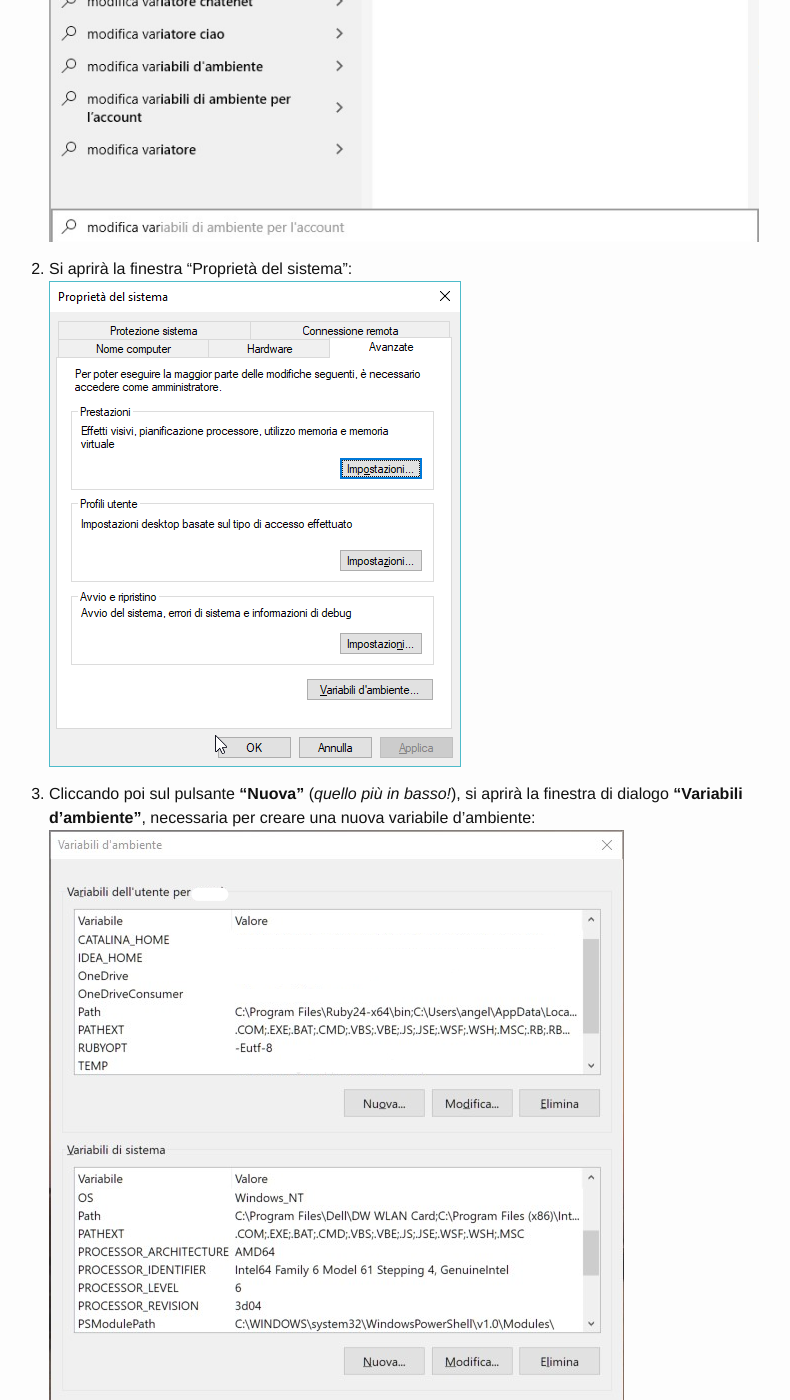
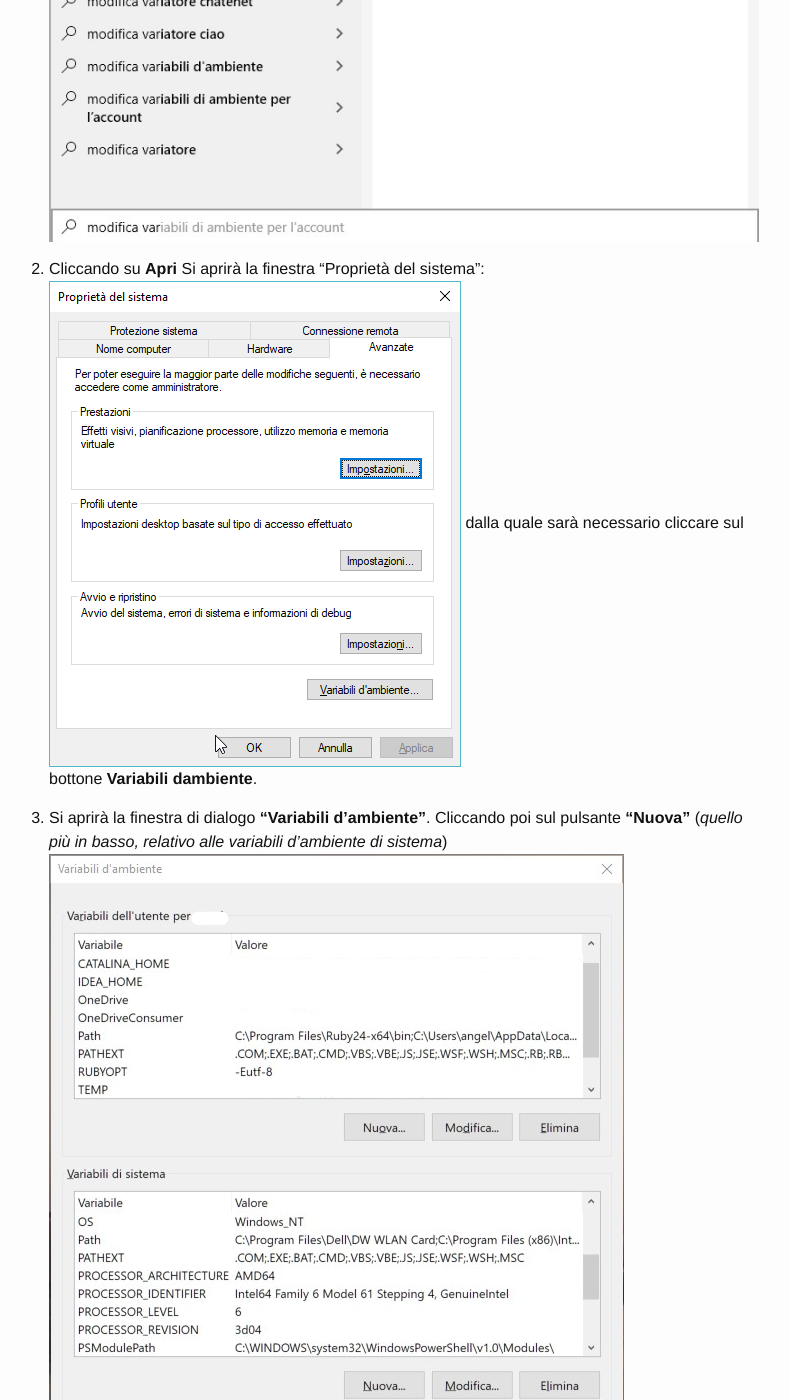
Before and after one commit to unibo-oop/software-installation, a Jekyll site: the page built from index.md, in a window 1280 px wide and 1400 px high, scrolled down 2387 px. Shown: the whole window, without its empty margins (251-1041 px from the left). Built offline with Jekyll 4.4.1, drawn with Linux system fonts in a browser that asks for light colours.

Commit message:
Update index.md

```diff
--- a/index.md
+++ b/index.md
@@ -98,10 +98,11 @@ E' necessario quindi definire una variabile d'ambiente (`JAVA_HOME`) relativa a
 1. Aprire il menù d'avvio e digitare __"Modifica variabili d'ambiente relative al sistema"__:
 ![Missing image](img/win10/env_vars/1.png)
 
-2. Si aprirà la finestra "Proprietà del sistema":
+2. Cliccando su __Apri__ Si aprirà la finestra "Proprietà del sistema":
 ![Missing image](img/win10/env_vars/2.png "System Properties")
+dalla quale sarà necessario cliccare sul bottone __Variabili dambiente__.
 
-3. Cliccando poi sul pulsante __"Nuova"__ (_quello più in basso!_), si aprirà la finestra di dialogo __"Variabili d'ambiente"__, necessaria per creare una nuova variabile d'ambiente:
+3. Si aprirà la finestra di dialogo __"Variabili d'ambiente"__. Cliccando poi sul pulsante __"Nuova"__ (_quello più in basso, relativo alle variabili d'ambiente di sistema_)
 ![Missing image](img/win10/env_vars/3.png "Envarionment Variables")
 
 4. Creare la variabile denonimata __"JAVA_HOME"__ con valore `C:\Program Files\Java\jdk1.8.<minor_version>` e cliccare sul pulsante __"OK"__:
```
